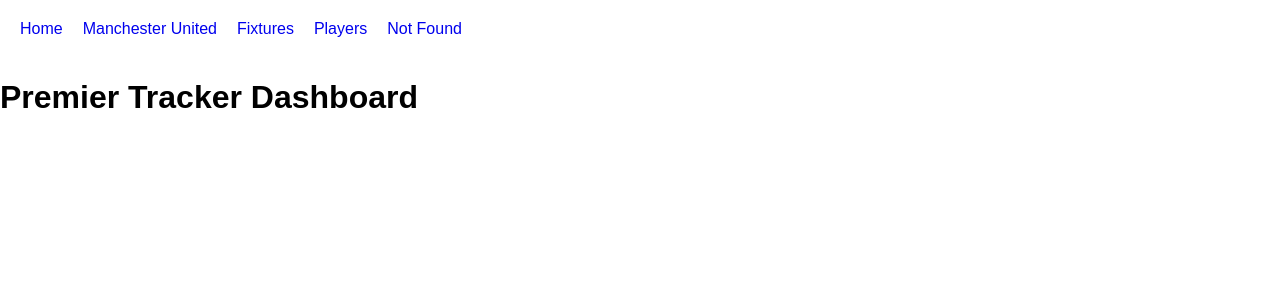
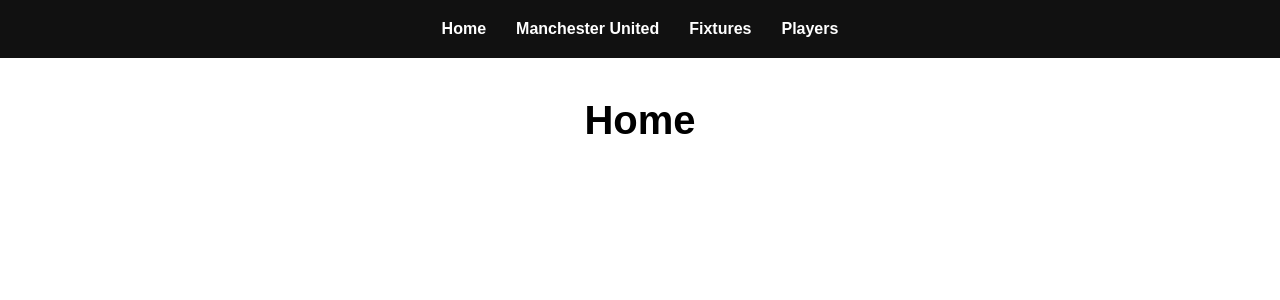
Before and after one commit to RichBurman/football-tracker, a React (Vite) app: page / in a window 1280 px wide. Before the commit this address had no page. Shown: the top 300 px of the page. Built offline with nearby package versions, Linux system fonts and the light colour scheme.

Commit message:
style: update NavBar styles and improve layout for page components

```diff
--- a/src/components/NavBar.css
+++ b/src/components/NavBar.css
@@ -1,13 +1,18 @@
 nav {
-
-display:flex;
-gap:20px;
-padding:20px;
-
+  display: flex;
+  justify-content: center;
+  gap: 30px;
+  padding: 20px;
+  background-color: #111;
 }
 
-a {
+nav a {
+  color: white;
+  text-decoration: none;
+  font-weight: 600;
+  transition: color 0.3s ease;
+}
 
-text-decoration:none;
-
+nav a:hover {
+  color: #da291c;
 }
--- a/src/components/NavBar.jsx
+++ b/src/components/NavBar.jsx
@@ -8,7 +8,6 @@ function NavBar() {
             <Link to="/manchester-united">Manchester United</Link>
             <Link to="/fixtures">Fixtures</Link>
             <Link to="/players">Players</Link>
-            <Link to="/not-found">Not Found</Link>
         </nav>
     )
 }
--- a/src/index.css
+++ b/src/index.css
@@ -6,3 +6,17 @@ body {
   margin: 0;
   font-family: Arial, Helvetica, sans-serif;
 }
+
+/* Main content wrapper */
+.page-container {
+  max-width: 1200px;
+  margin: 40px auto;
+  padding: 0 20px;
+}
+
+/* Page headings */
+.page-title {
+  font-size: 2.5rem;
+  margin-bottom: 20px;
+  text-align: center;
+}
--- a/src/pages/Fixtures.jsx
+++ b/src/pages/Fixtures.jsx
@@ -1,17 +1,9 @@
-function Fixtures(){
-
-    return (
-
-        <div>
-
-            <h1>
-                Fixtures
-            </h1>
-
-        </div>
-
-    )
-
+function Fixtures() {
+  return (
+    <section className="page-container">
+      <h1 className="page-title">Fixtures</h1>
+    </section>
+  );
 }
 
-export default Fixtures
+export default Fixtures;
--- a/src/pages/Home.jsx
+++ b/src/pages/Home.jsx
@@ -1,9 +1,9 @@
 function Home() {
-    return (
-        <div>
-            <h1>Premier Tracker Dashboard</h1>
-        </div>
-    )
+  return (
+    <section className="page-container">
+      <h1 className="page-title">Home</h1>
+    </section>
+  );
 }
 
 export default Home;
--- a/src/pages/ManchesterUnited.jsx
+++ b/src/pages/ManchesterUnited.jsx
@@ -1,8 +1,8 @@
 function ManchesterUnited(){
     return (
-        <div>
-            <h1>Manchester United</h1>
-        </div>
+        <section className="page-container">
+            <h1 className="page-title">Manchester United</h1>
+        </section>
     )
 }
 
--- a/src/pages/NotFound.jsx
+++ b/src/pages/NotFound.jsx
@@ -1,17 +1,9 @@
-function NotFound(){
-
-    return (
-
-        <div>
-
-            <h1>
-                Page Not Found
-            </h1>
-
-        </div>
-
-    )
-
+function NotFound() {
+  return (
+    <section className="page-container">
+      <h1 className="page-title">404 - Page Not Found</h1>
+    </section>
+  );
 }
 
-export default NotFound
+export default NotFound;
--- a/src/pages/PlayerProfile.jsx
+++ b/src/pages/PlayerProfile.jsx
@@ -1,17 +1,9 @@
-function PlayerProfile(){
-
-    return (
-
-        <div>
-
-            <h1>
-                Player Profile
-            </h1>
-
-        </div>
-
-    )
-
+function PlayerProfile() {
+  return (
+    <section className="page-container">
+      <h1 className="page-title">Player Profile</h1>
+    </section>
+  );
 }
 
-export default PlayerProfile
+export default PlayerProfile;
--- a/src/pages/Players.jsx
+++ b/src/pages/Players.jsx
@@ -1,17 +1,9 @@
-function Players(){
-
-    return (
-
-        <div>
-
-            <h1>
-                Players
-            </h1>
-
-        </div>
-
-    )
-
+function Players() {
+  return (
+    <section className="page-container">
+      <h1 className="page-title">Players</h1>
+    </section>
+  );
 }
 
-export default Players
+export default Players;
```
